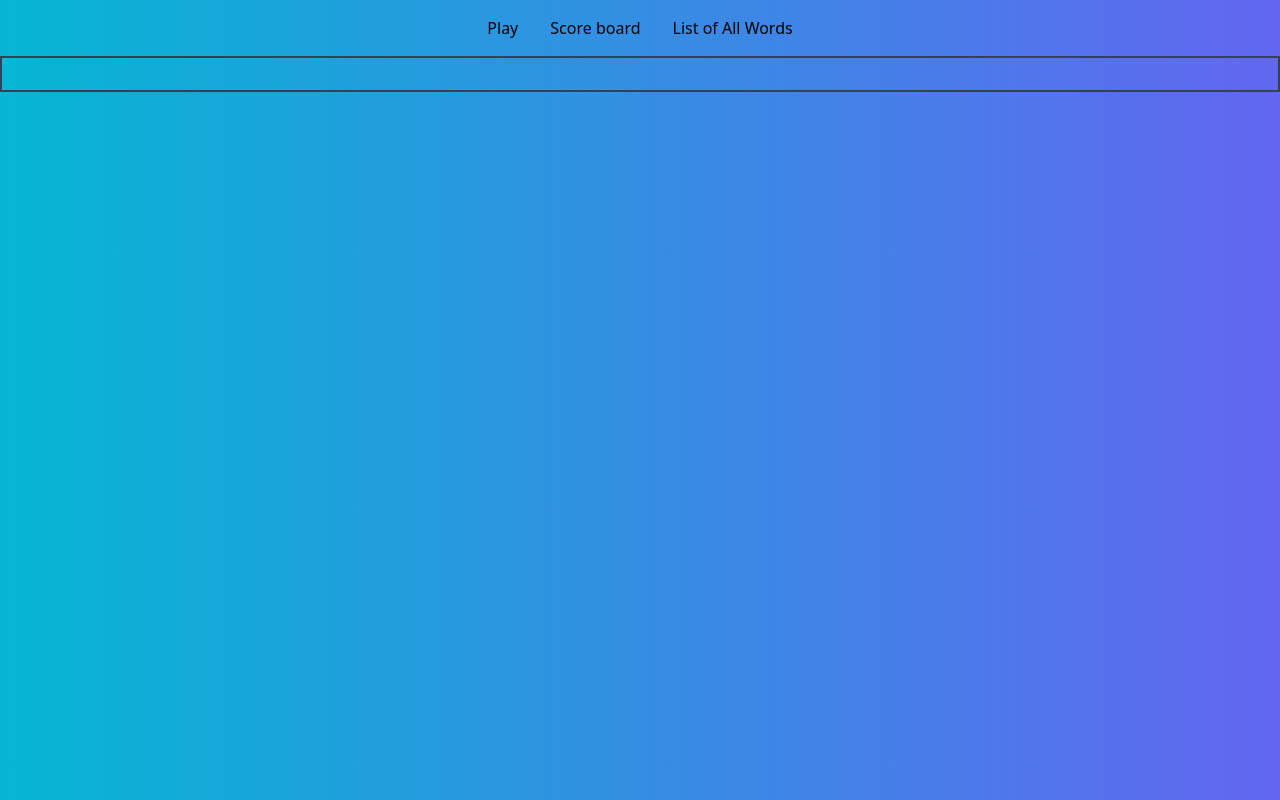
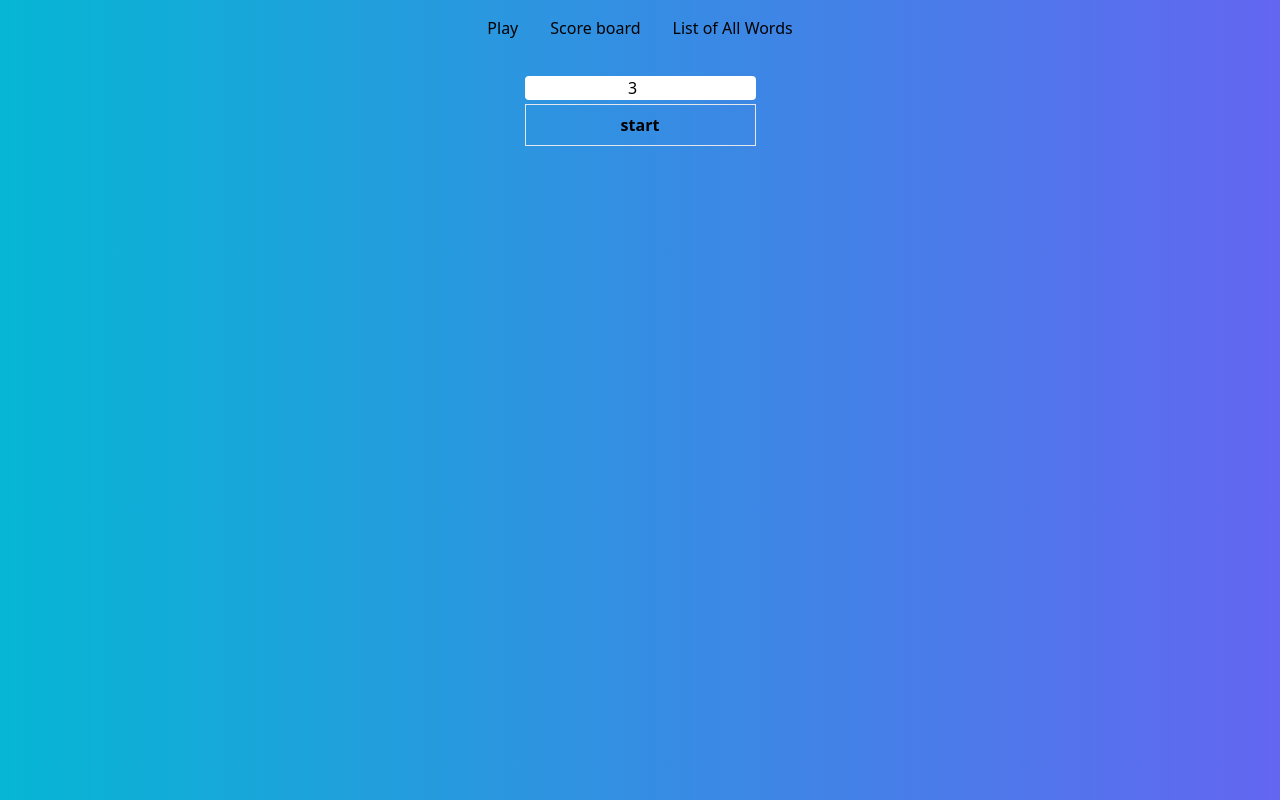
Before and after one commit to idomand/word-game, a React (Vite) app: page / in a window 1280 px wide. Built offline with nearby package versions, Linux system fonts and the light colour scheme.

Commit message:
fixed merged error

```diff
--- a/src/Components/GameBoard.tsx
+++ b/src/Components/GameBoard.tsx
@@ -1,11 +1,10 @@
-import { useEffect, useState } from "react";
+import { useState } from "react";
 import ButtonWrapper from "./ButtonWrapper";
 import QuestionWrapper from "./QuestionWrapper";
 import { useGameContext } from "../lib/GameContextComponent";
 import StateDashboard from "./StateDashboard";
-// import EndGameScreen from "./EndGameScreen";
-// import GameStateWrapper from "./GameStateWrapper";
-// import FirebaseTest from "./FirebaseTest";
+import EndGameScreen from "./EndGameScreen";
+import GameStateWrapper from "./GameStateWrapper";
 
 export default function GameBoard() {
   const [numberOfWordsInGame, setNumberOfWordsInGame] = useState(3);
@@ -38,16 +37,52 @@ export default function GameBoard() {
   };
 
   return (
-    <div className="flex flex-col items-center justify-center  border-2 border-slate-700  p-4">
-      {/* <StateDashboard />
+    <div className="flex w-full flex-col items-center justify-center ">
+      {state.isGameStated == false && state.isGameEnded == false && (
+        <div className="mt-5">
+          <form
+            className="flex flex-col"
+            onSubmit={() => {
+              startGameFunc(numberOfWordsInGame);
+            }}
+          >
+            <label htmlFor="numberOfWords">
+              <input
+                className="rounded text-center "
+                id="numberOfWords"
+                type="number"
+                value={numberOfWordsInGame}
+                onChange={(e) => {
+                  setNumberOfWordsInGame(e.target.valueAsNumber);
+                }}
+              />
+            </label>
+            <input
+              className="mt-1 cursor-pointer border p-2 font-bold"
+              type="submit"
+              value="start"
+            />
+          </form>
+
+          {/* <button onClick={startGameFunc}>start game</button> */}
+        </div>
+      )}
+
+      {state.isGameStated == true && state.isGameEnded == false && (
+        <section className="">
+          <GameStateWrapper />
           <QuestionWrapper
             Meaning={state.wordObject.Meaning}
             Artikel={state.wordObject.Artikel}
             Plural={state.wordObject.Plural}
             word={state.wordObject.word}
           />
-      <div className="border text-2xl font-bold"></div>
-      <ButtonWrapper checkUserAnswer={checkUserAnswer} /> */}
+
+          <ButtonWrapper checkUserAnswer={checkUserAnswer} />
+        </section>
+      )}
+
+      {state.isGameStated == false && state.isGameEnded && <EndGameScreen />}
     </div>
   );
 }
--- a/src/lib/gameReducer.ts
+++ b/src/lib/gameReducer.ts
@@ -58,18 +58,19 @@ export default function GameReducer(
     // state.indexOfWordInAllData = startingIndex;
     // const arrayOfWords = [];
     // for (let i = startingIndex; i < startingIndex + numberOfWords; i++) {
-    // arrayOfWords.push(data[i]);
+    //   arrayOfWords.push(data[i]);
     // }
     // state.wordObject = arrayOfWords[0];
     // return { ...state, arrayOfWords };
-    // state.indexOfWordInAllData = startingIndex;
-    // const arrayOfWords = [];
-    // for (let i = startingIndex; i < startingIndex + numberOfWords; i++) {
-    //   arrayOfWords.push(data[i]);
-    // }
-    // state.wordObject = arrayOfWords[0];
-    // state.isGameStated = true;
-    // return { ...state, arrayOfWords };
+
+    state.indexOfWordInAllData = startingIndex;
+    const arrayOfWords = [];
+    for (let i = startingIndex; i < startingIndex + numberOfWords; i++) {
+      arrayOfWords.push(data[i]);
+    }
+    state.wordObject = arrayOfWords[0];
+    state.isGameStated = true;
+    return { ...state, arrayOfWords };
   } else if (action.type === "check-question") {
     let { isAnswerCorrect } = action.payload;
     if (isAnswerCorrect) {
```
Also changed, not shown: src/German-words-data.json. Lines whose indentation alone changed are shown as unchanged.
